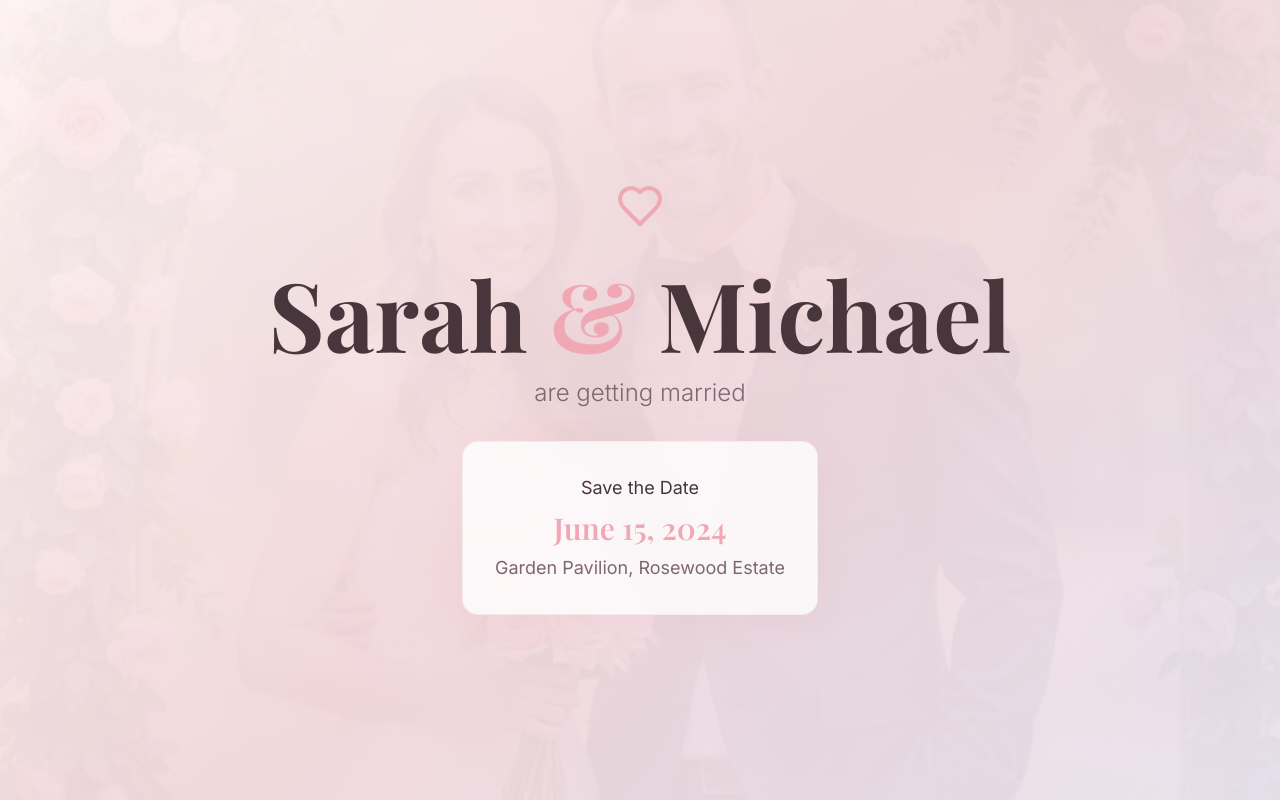
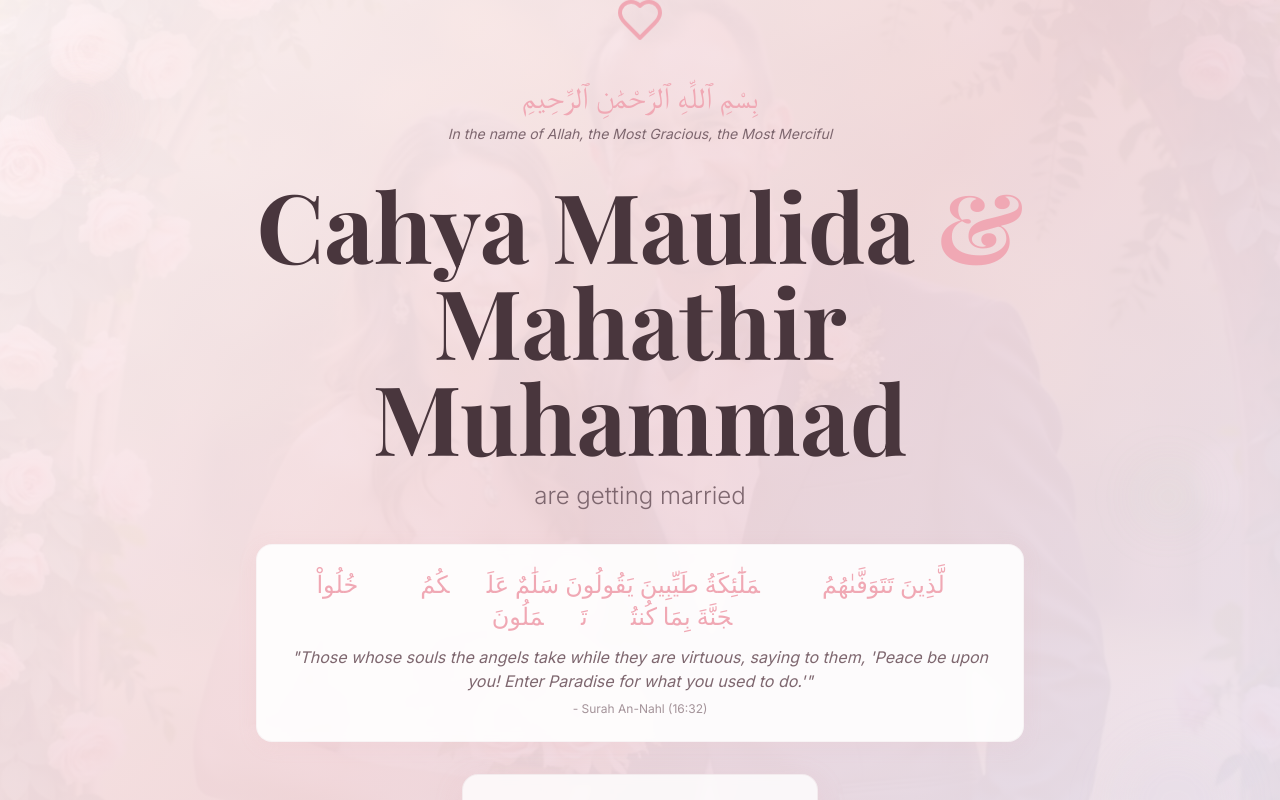
Before and after one commit to mahathirmuh/soft-hue-ceremony, a React (Vite) app: page / in a window 1280 px wide. Shown: the top 800 px of the page. Built offline with nearby package versions, Linux system fonts and the light colour scheme.

Commit message:
Update wedding details and add content
Update couple names, save the date, and add Arabic text and a verse.

```diff
--- a/src/components/CountdownTimer.tsx
+++ b/src/components/CountdownTimer.tsx
@@ -9,7 +9,7 @@ const CountdownTimer = () => {
     seconds: 0,
   });
 
-  const weddingDate = new Date('2024-06-15T16:00:00').getTime();
+  const weddingDate = new Date('2026-05-06T16:00:00').getTime();
 
   useEffect(() => {
     const timer = setInterval(() => {
--- a/src/components/HeroSection.tsx
+++ b/src/components/HeroSection.tsx
@@ -19,18 +19,43 @@ const HeroSection = () => {
         <div className="animate-fade-in">
           <Heart className="w-12 h-12 text-primary mx-auto mb-8 animate-float" />
 
+          {/* Bismillah */}
+          <div className="mb-8">
+            <p className="text-2xl md:text-3xl text-primary font-arabic mb-2" dir="rtl">
+              بِسْمِ ٱللَّهِ ٱلرَّحْمَٰنِ ٱلرَّحِيمِ
+            </p>
+            <p className="text-sm text-muted-foreground italic">
+              In the name of Allah, the Most Gracious, the Most Merciful
+            </p>
+          </div>
+
           <h1 className="font-serif text-6xl md:text-8xl font-bold text-foreground mb-4">
-            Sarah <span className="text-primary">&</span> Michael
+            Cahya Maulida <span className="text-primary">&</span> Mahathir Muhammad
           </h1>
 
           <p className="text-xl md:text-2xl text-muted-foreground mb-8 font-light">
             are getting married
           </p>
 
+          {/* Quranic Verse */}
+          <div className="mb-8 max-w-3xl mx-auto">
+            <div className="bg-card/90 backdrop-blur-sm rounded-2xl p-6 shadow-soft border border-border/30 mb-6">
+              <p className="text-xl md:text-2xl text-primary font-arabic mb-3 leading-relaxed" dir="rtl">
+                ٱلَّذِينَ تَتَوَفَّىٰهُمُ ٱلۡمَلَٰٓئِكَةُ طَيِّبِينَ يَقُولُونَ سَلَٰمٌ عَلَيۡكُمُ ٱدۡخُلُواْ ٱلۡجَنَّةَ بِمَا كُنتُمۡ تَعۡمَلُونَ
+              </p>
+              <p className="text-sm md:text-base text-muted-foreground italic mb-2">
+                "Those whose souls the angels take while they are virtuous, saying to them, 'Peace be upon you! Enter Paradise for what you used to do.'"
+              </p>
+              <p className="text-xs text-muted-foreground/70">
+                - Surah An-Nahl (16:32)
+              </p>
+            </div>
+          </div>
+
           <div className="bg-card/80 backdrop-blur-sm rounded-2xl p-8 shadow-elegant border border-border/50 inline-block">
             <p className="text-lg text-foreground mb-2">Save the Date</p>
             <p className="text-3xl font-serif font-semibold text-primary mb-2">
-              June 15, 2024
+              May 6, 2026
             </p>
             <p className="text-lg text-muted-foreground">
               Garden Pavilion, Rosewood Estate
--- a/src/index.css
+++ b/src/index.css
@@ -132,4 +132,10 @@ All colors MUST be HSL.
   body {
     @apply bg-background text-foreground;
   }
+
+  /* Arabic font styling */
+  .font-arabic {
+    font-family: 'Amiri', 'Traditional Arabic', 'Times New Roman', serif;
+    font-feature-settings: "liga" 1, "dlig" 1;
+  }
 }
```
